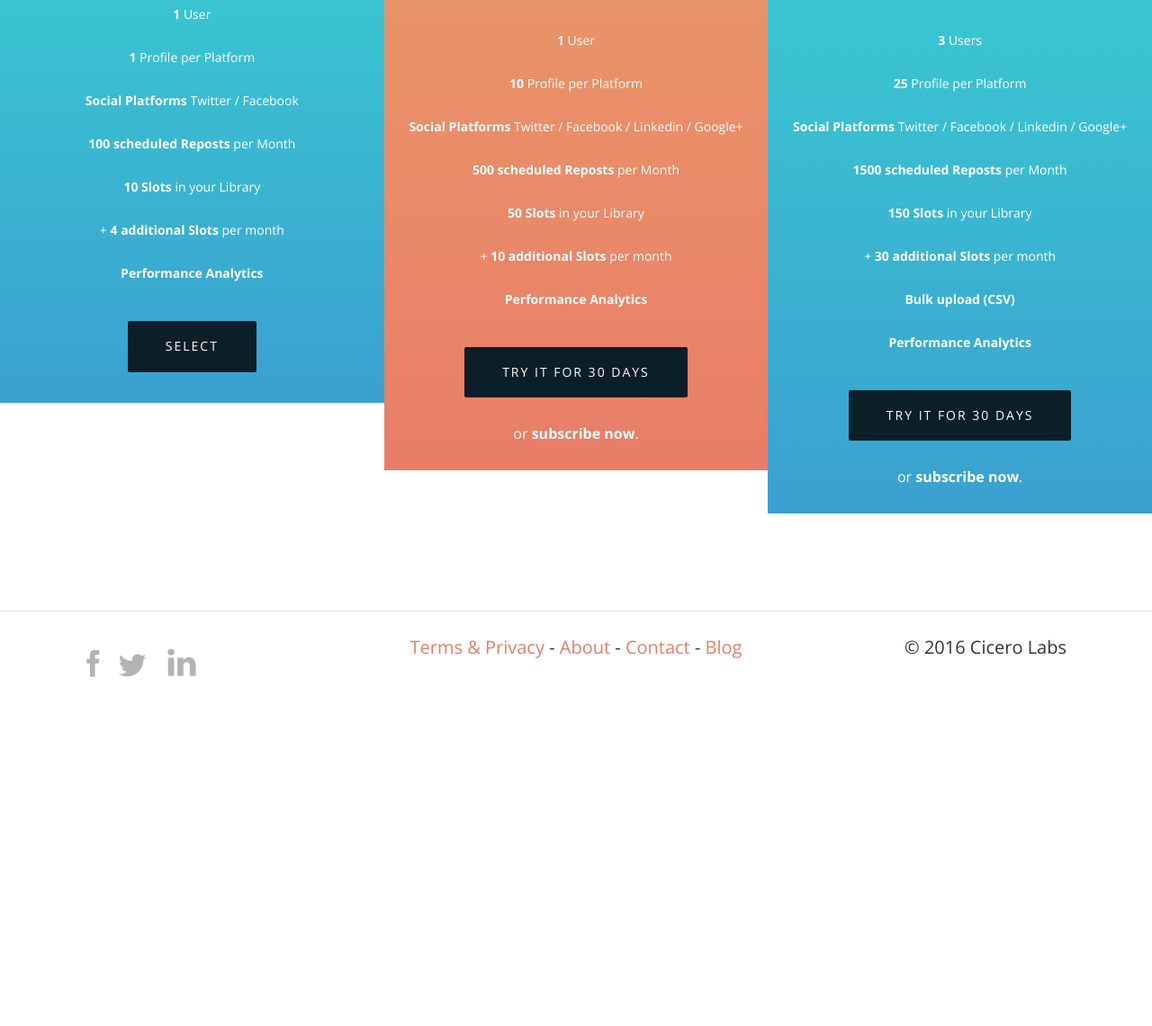
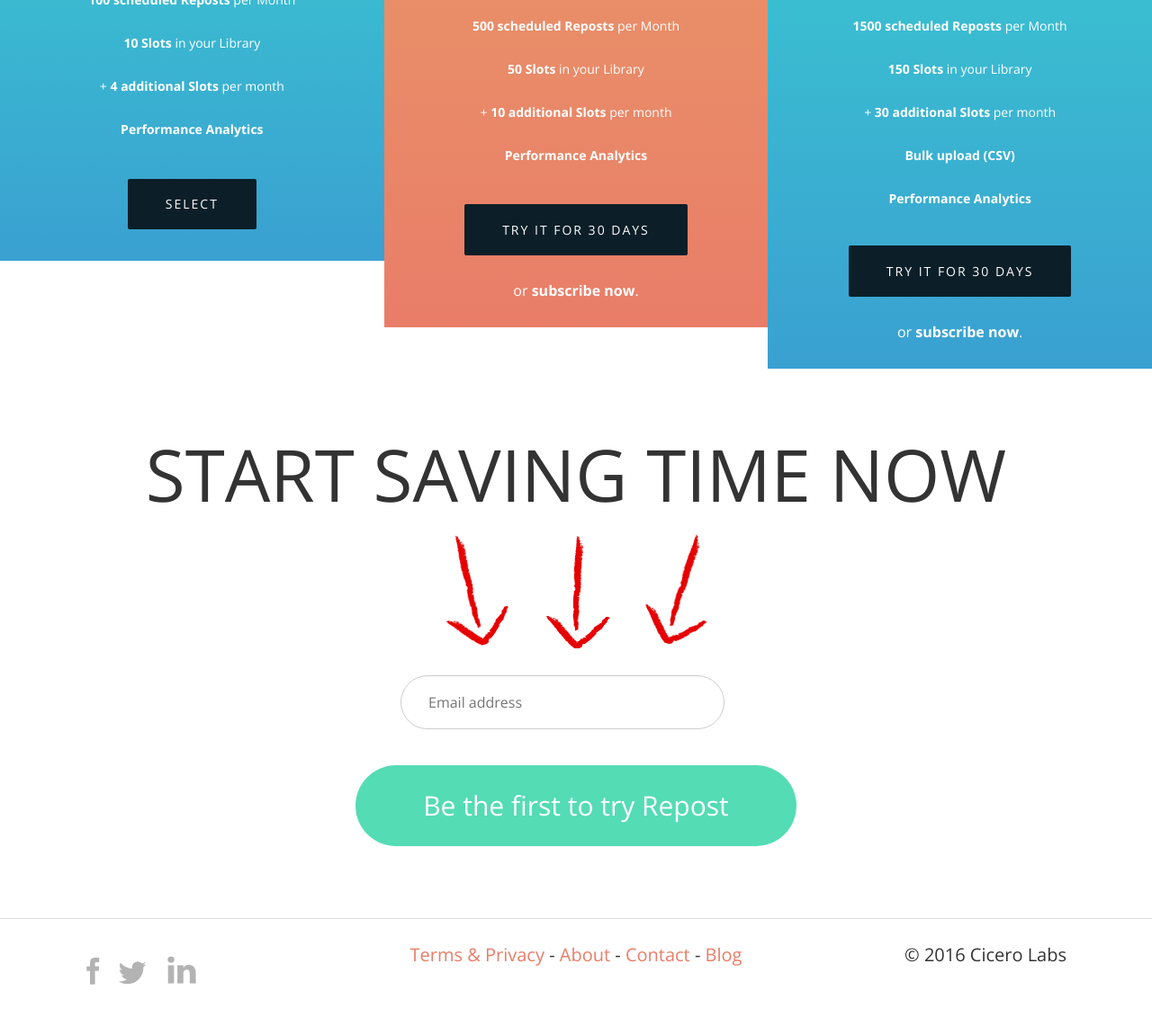
Before and after one commit to OMEGAYALFA/elokenz_lp_repost, a plain HTML site: page pricing_new.html in a window 1280 px wide. Shown: the part 676-1817 px from the top of the page at 90% size. Before the commit the page ends 1475 px from the top, so only its background shows below. Drawn offline with nearby package versions, Linux system fonts and the light colour scheme.

Commit message:
Added CTA to new pricing page

```diff
--- a/pricing_new.html
+++ b/pricing_new.html
@@ -52,7 +52,7 @@
     </div>
     <!-- /.intro-header -->
 
-		<br><br><br><header class="cd-header">
+	<header class="cd-header">
 		<h1>Pricing Respost</h1>
 	</header>
 
@@ -80,7 +80,6 @@
 
 						<div class="cd-pricing-body">
 							<ul class="cd-pricing-features">
-								<li><em>1</em> User</li>
 								<li><em>1</em> Profile per Platform</li>
 								<li><em>Social Platforms</em> Twitter / Facebook</li>
 								<li><em>100 scheduled Reposts</em> per Month</li>
@@ -104,7 +103,6 @@
 
 						<div class="cd-pricing-body">
 							<ul class="cd-pricing-features">
-								<li><em>1</em> User</li>
 								<li><em>1</em> Profile per Platform</li>
 								<li><em>Social Platforms</em> Twitter / Facebook</li>
 								<li><em>100 scheduled Reposts</em> per Month</li>
@@ -136,7 +134,6 @@
 
 						<div class="cd-pricing-body">
 							<ul class="cd-pricing-features">
-								<li><em>1</em> User</li>
 								<li><em>10</em> Profile per Platform</li>
 								<li><em>Social Platforms</em> Twitter / Facebook / Linkedin / Google+</li>
 								<li><em>500 scheduled Reposts</em> per Month</li>
@@ -165,7 +162,6 @@
 
 						<div class="cd-pricing-body">
 							<ul class="cd-pricing-features">
-								<li><em>1</em> User</li>
 								<li><em>10</em> Profile per Platform</li>
 								<li><em>Social Platforms</em> Twitter / Facebook / Linkedin / Google+</li>
 								<li><em>500 scheduled Reposts</em> per Month</li>
@@ -198,7 +194,6 @@
 
 						<div class="cd-pricing-body">
 							<ul class="cd-pricing-features">
-								<li><em>3</em> Users</li>
 								<li><em>25</em> Profile per Platform</li>
 								<li><em>Social Platforms</em> Twitter / Facebook / Linkedin / Google+</li>
 								<li><em>1500 scheduled Reposts</em> per Month</li>
@@ -228,7 +223,6 @@
 
 						<div class="cd-pricing-body">
 							<ul class="cd-pricing-features">
-								<li><em>3</em> Users</li>
 								<li><em>25</em> Profile per Platform</li>
 								<li><em>Social Platforms</em> Twitter / Facebook / Linkedin / Google+</li>
 								<li><em>1500 scheduled Reposts</em> per Month</li>
@@ -249,7 +243,21 @@
 		</ul> <!-- .cd-pricing-list -->
 	</div> <!-- .cd-pricing-container -->
 
-	<br><br><br>
+<div class="bloc-cta light-bg" style="margin-top: 0px; padding-top: 20px; padding-bottom: 80px;">
+	<div class="container">
+		<div class="row">
+			<h2 style=" margin-bottom: 10px;">Start saving time now</h2>
+            <center ><img src="static/img/3_arrows.png" style=" margin-bottom: 30px;"></center>
+            <form role="form" method="post" action="http://www.elokenz.com/" class="cta_form">
+                            <input id="mauticform_input_interestedinrepost_email" name="email" class="mauticform-input" type="text" placeholder="Email address" style="width:360px;margin-right:30px;margin-bottom: 20px; border: 1px solid #ccc;"/>
+                            <br />
+                            <button type="submit" class="btn btn-default" role="button" >Be the first to try Repost</button>
+                        </form>
+		</div>
+	</div>
+</div>
+
+
 
 <div class="bloc-footer light-bg">
 	<div class="container">
--- a/static/css/style_pricing.css
+++ b/static/css/style_pricing.css
@@ -40,6 +40,7 @@ Main Components
   line-height: 170px;
   position: relative;
   text-align: center;
+  margin: 30px 0px;
 }
 .cd-header h1 {
   color: #333;
@@ -47,7 +48,7 @@ Main Components
 }
 @media only screen and (min-width: 768px) {
   .cd-header {
-    height: 160px;
+    height: 100px;
     line-height: 280px;
   }
   .cd-header h1 {
```
